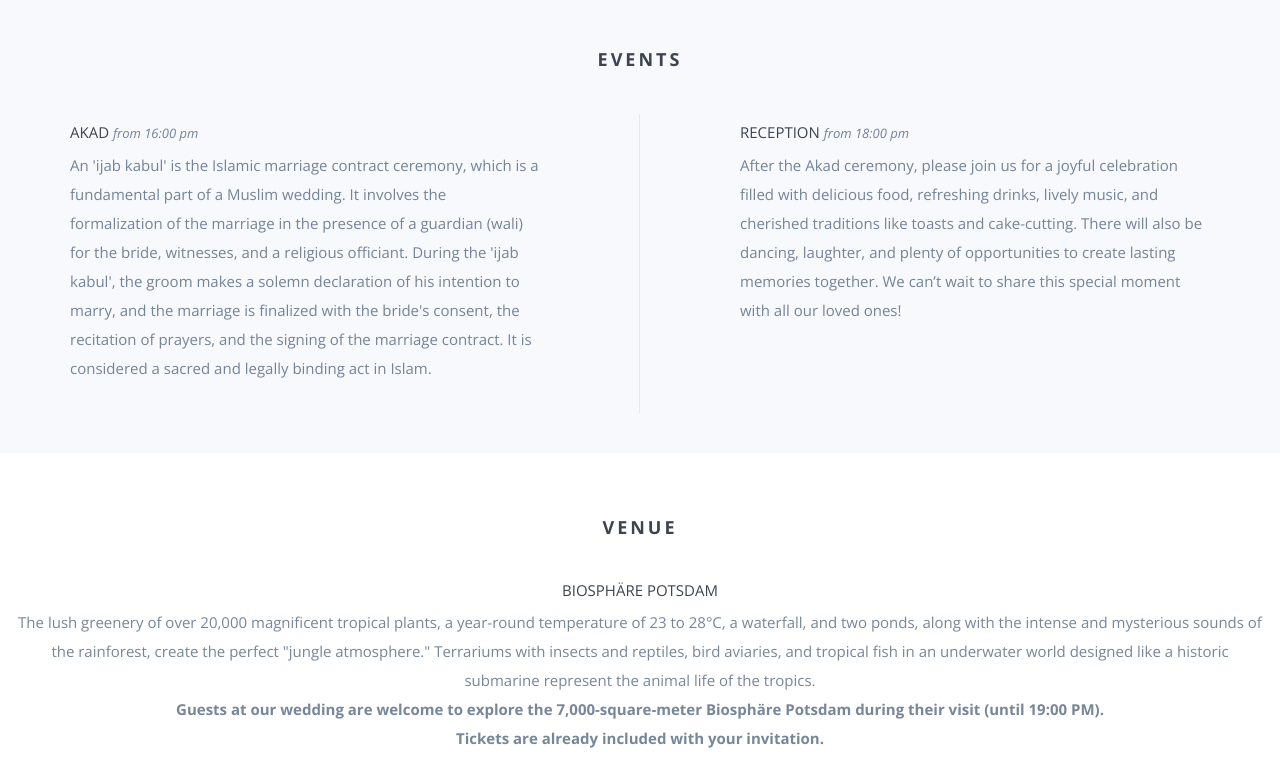
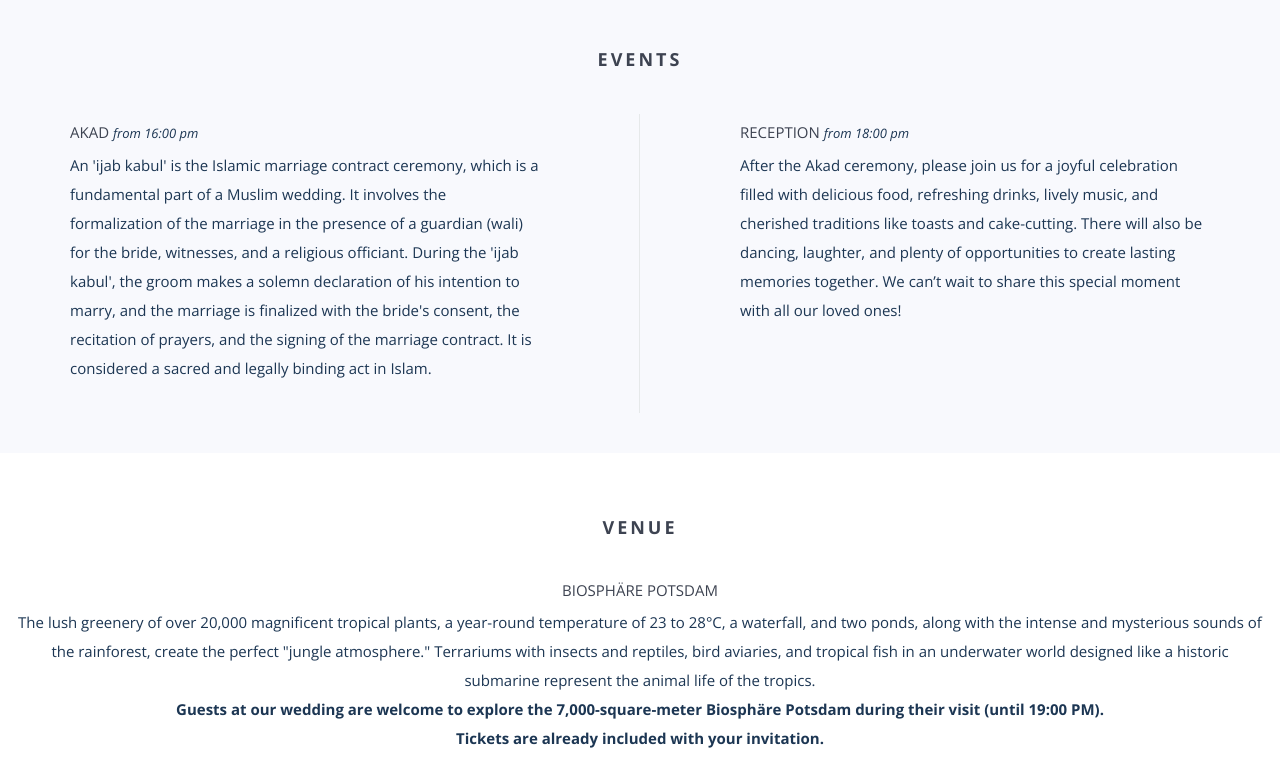
Before and after one commit to gajshamal/GabrielAulia2025, a website: page index.html in a window 1280 px wide. Shown: the part 960-1740 px from the top of the page. Drawn offline with nearby package versions, Linux system fonts and the light colour scheme; some packages are replaced by stand-ins of ours; files whose address does not match are found by name.

Commit message:
change text color

```diff
--- a/sass/partials/_colors.scss
+++ b/sass/partials/_colors.scss
@@ -1,7 +1,7 @@
 // Colours partial
 
 // Text colours
-$txt-primary: rgba(28, 54, 83, 0.6);
+$txt-primary: rgba(28, 54, 83);
 // body font
 $txt-secondary: #3D4351;
 // heading font
```
Also changed, not shown: css/styles.min.css.
